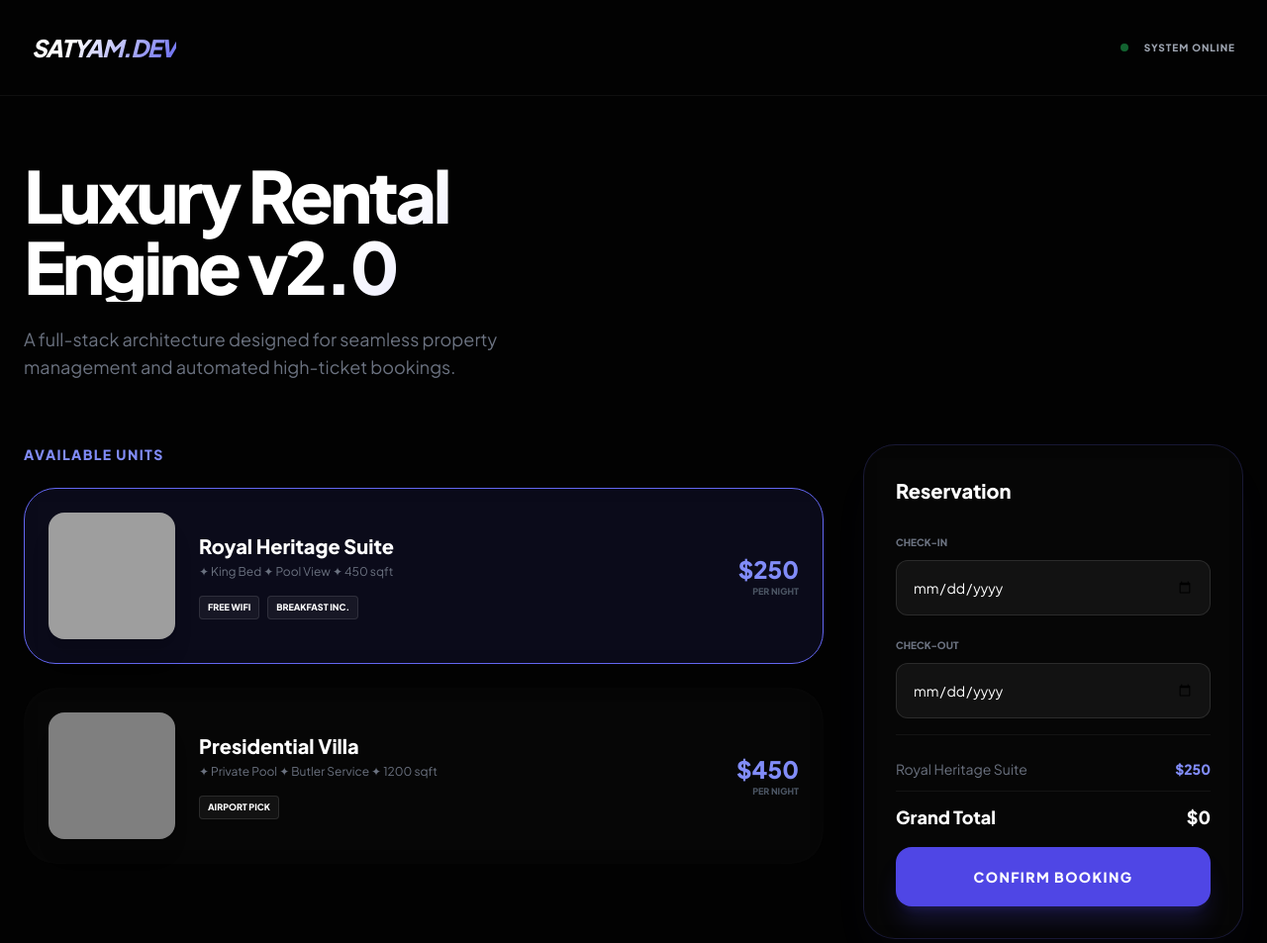
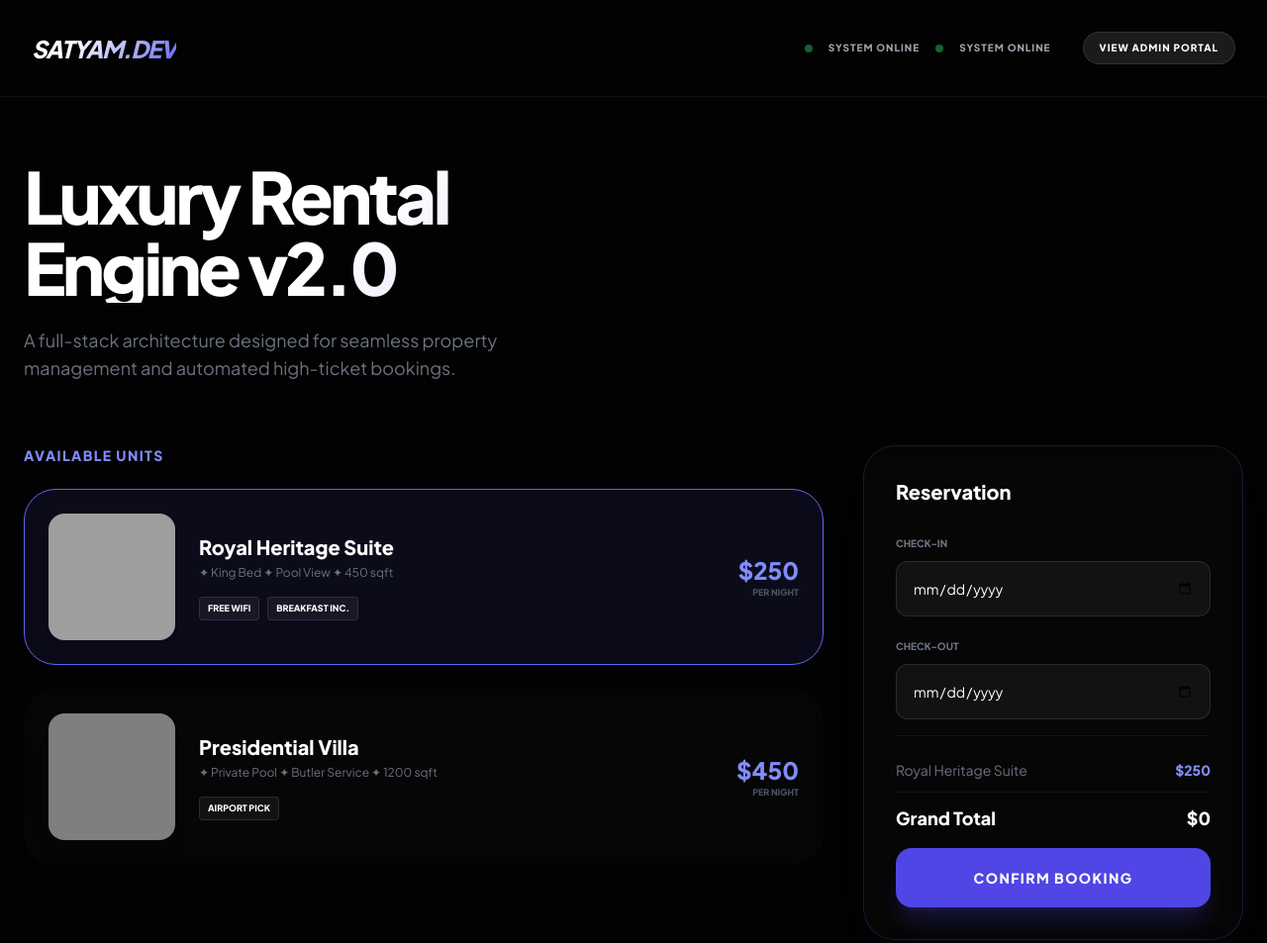
Before and after one commit to Satyam8009/PERSONAL-PORTFOLIO-WEBSITE, a website: page index.html in a window 1280 px wide. Shown: the whole page at 99% size. Drawn offline with nearby package versions, Linux system fonts and the light colour scheme; grey boxes are pictures that could not be loaded.

Commit message:
Update index.html

```diff
--- a/index.html
+++ b/index.html
@@ -22,6 +22,14 @@
         <div class="flex gap-4 items-center">
             <div class="w-2 h-2 bg-green-500 rounded-full animate-pulse"></div>
             <span class="text-[10px] font-bold text-gray-400 uppercase tracking-widest">System Online</span>
+       <div class="flex gap-4 items-center">
+    <div class="w-2 h-2 bg-green-500 rounded-full animate-pulse"></div>
+    <span class="text-[10px] font-bold text-gray-400 uppercase tracking-widest mr-4">System Online</span>
+
+    <a href="admin.html" class="text-[10px] font-bold text-white uppercase tracking-widest bg-white/10 hover:bg-white/20 px-4 py-2 rounded-full border border-white/10 transition">
+        View Admin Portal
+    </a>
+</div>
         </div>
     </nav>
 
```
